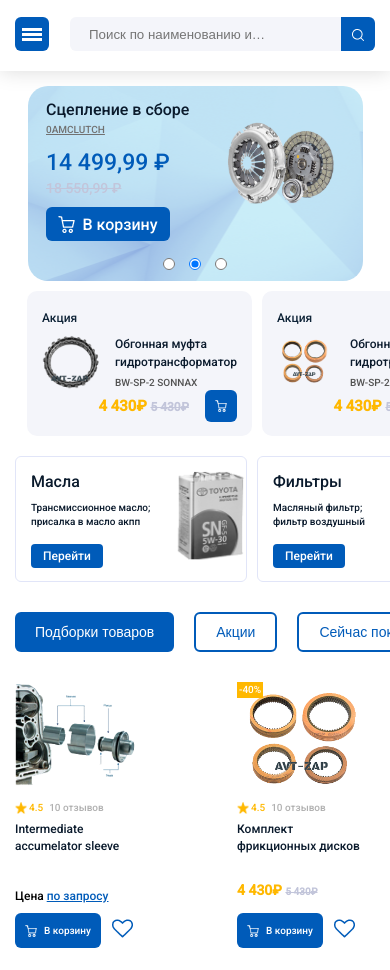
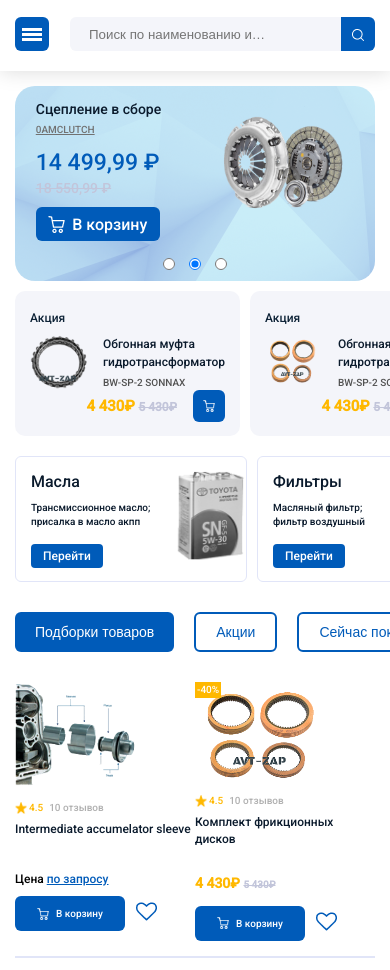
Before and after one commit to SerhiiHrynchyshyn/final-project-html-css, a plain HTML site: page index.html in a window 390 px wide. Shown: the part 113-1083 px from the top of the page. Drawn offline with Linux system fonts and the light colour scheme.

Commit message:
commit edd project the end

```diff
--- a/media/media.css
+++ b/media/media.css
@@ -1,4 +1,4 @@
-@media screen and (max-width: 400px) {
+@media screen and (max-width: 414px) {
     .wrapper__top__menu,
     .wrapper {
         padding: 0 15px;
@@ -149,7 +149,7 @@
     }
 
     .main__slider {
-        width: 335px;
+        width: 100%;
         height: 195px;
         padding: 7px;
         margin-bottom: 10px;
@@ -200,8 +200,8 @@
     }
 
     .sleder__img img {
-        width: 131px;
-        height: 111px;
+        width: 147px;
+        height: 125px;
         margin: 0;
         padding: 0;
     }
@@ -228,6 +228,8 @@
     /*  main__action під слайдом*/
     .main__action {
         flex-direction: row;
+
+        width: 100%;
     }
 
     .mb__margin {
@@ -367,9 +369,15 @@
     }
 
     /*    .................*/
+    /*.card__wrap {*/
+    /*    width: 138px;*/
+    /*    height: 266px;*/
+    /*}*/
+    /*    */
     .card__wrap {
-        width: 138px;
-        height: 266px;
+        width: 184px;
+        height: 249px;
+    }
 }
 
 .sell {
@@ -451,7 +459,8 @@
 .cards__wrap__tree,
 .cards__wrap__block {
     margin-top: 15px;
-        margin-bottom: 25px
+    margin-bottom: 25px;
+    justify-content: flex-start;
 }
 
 /*    btn*/
@@ -637,4 +646,20 @@
     font-size: 12px;
     line-height: 14px;
 }
+
+
+/*///////////////////////////////////////////////////////////////////////////*/
+
+@media screen and (min-width: 320px) and (max-width: 414px){
+    .sleder__left h5 {
+        font-size: 14px;
+        line-height: 19px;
+        margin-bottom: 5px;
     }
+
+    .card__wrap{
+        max-width: 184px;
+        max-height: 249px;
+        min-width: 138px;
+    }
+}
```
Lines whose indentation alone changed are shown as unchanged.
